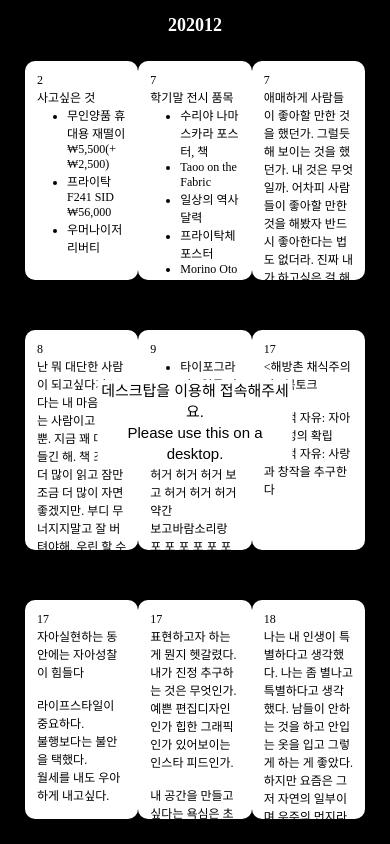
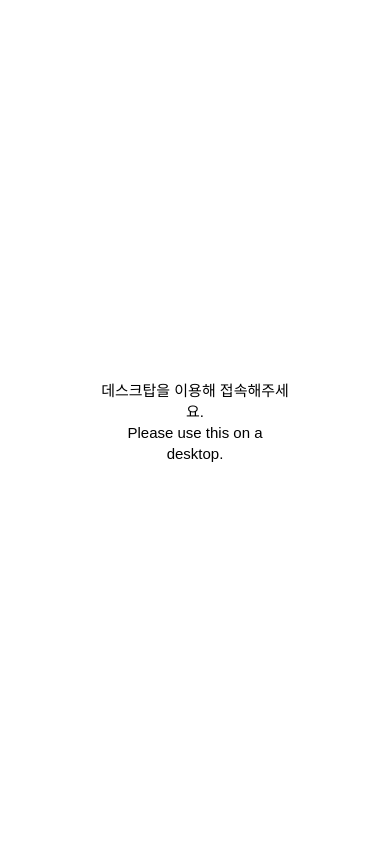
Before and after one commit to rahyuuu/rahyuuu.github.io, a plain HTML site: page 202012/index.html in a window 390 px wide. Shown: the top 844 px of the page. Drawn offline with Linux system fonts and the light colour scheme.

Commit message:
Update style.css

```diff
--- a/202012/style.css
+++ b/202012/style.css
@@ -631,6 +631,27 @@ a {
         display: block;
      }
 
+     .formobile{
+display: none;
+}
+
+@media screen and (max-width: 700px){
+.formobile{
+display: block;
+z-index: 10000;
+position: fixed;
+top: 0;
+left: 0;
+width: 100%;
+height: 100%;
+margin: 0;
+padding: 0;
+background-color: white;
+box-sizing: border-box;
+overflow: hidden;
+text-align: center;
+}
+
 .formobile-p{
 display: block;
 z-index: 10001;
```
